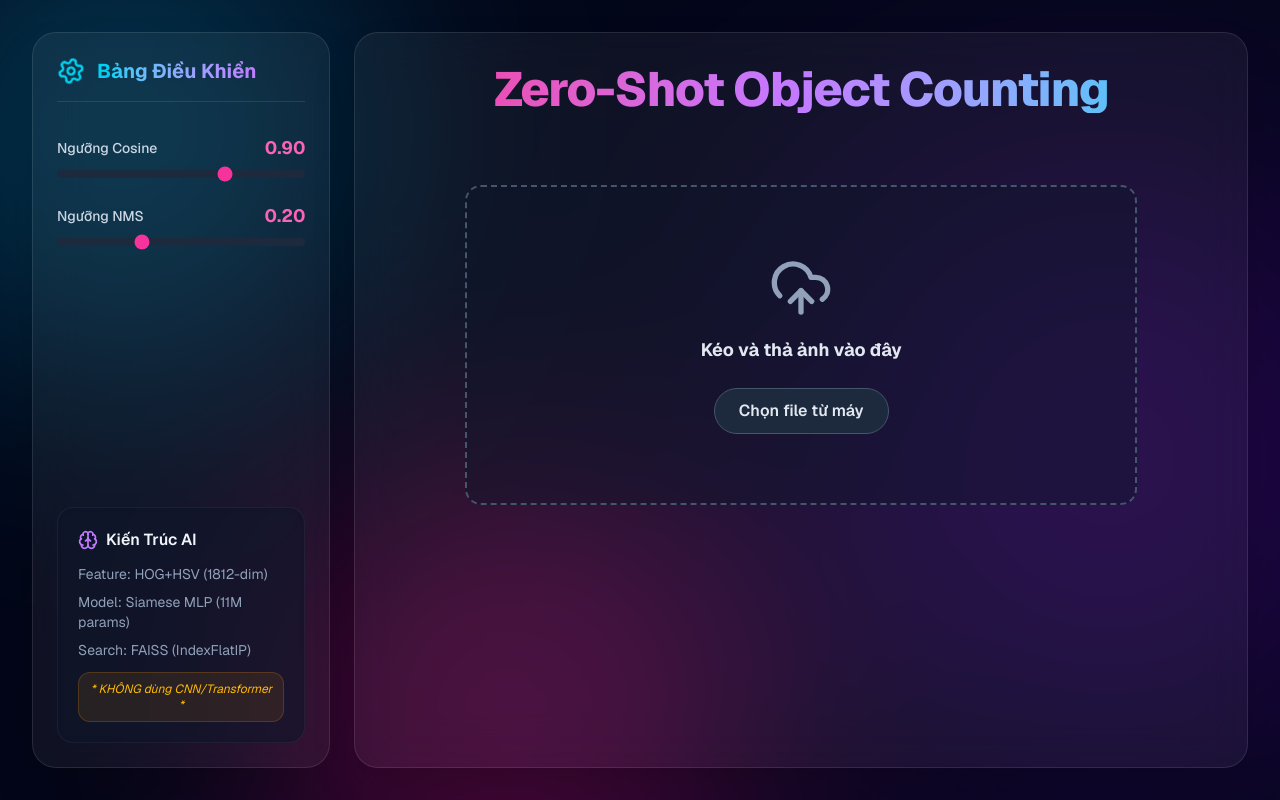
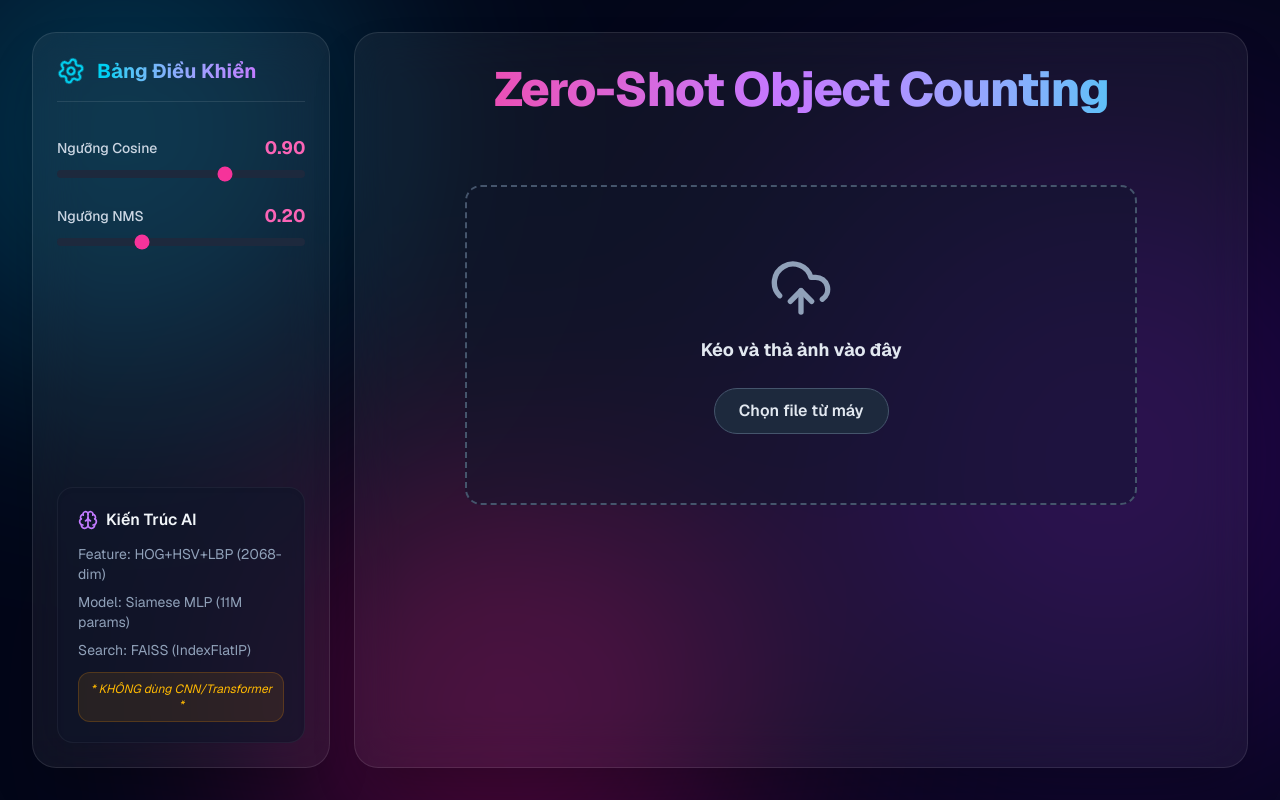
Before and after one commit to Quandinh030106/ZSC-using-MLP-w-Vector-Search, a Next.js app in the folder web_frontend/: page / in a window 1280 px wide. Built offline with nearby package versions, Linux system fonts and the light colour scheme.

Commit message:
Update feature list in page.js

```diff
--- a/web_frontend/src/app/page.js
+++ b/web_frontend/src/app/page.js
@@ -157,7 +157,7 @@ export default function ZeroShotCountingApp() {
             <h3 className="font-semibold text-slate-100">Kiến Trúc AI</h3>
           </div>
           <ul className="text-sm text-slate-400 space-y-2 mb-3">
-            <li>Feature: HOG+HSV (1812-dim)</li>
+            <li>Feature: HOG+HSV+LBP (2068-dim)</li>
             <li>Model: Siamese MLP (11M params)</li>
             <li>Search: FAISS (IndexFlatIP)</li>
           </ul>
```
